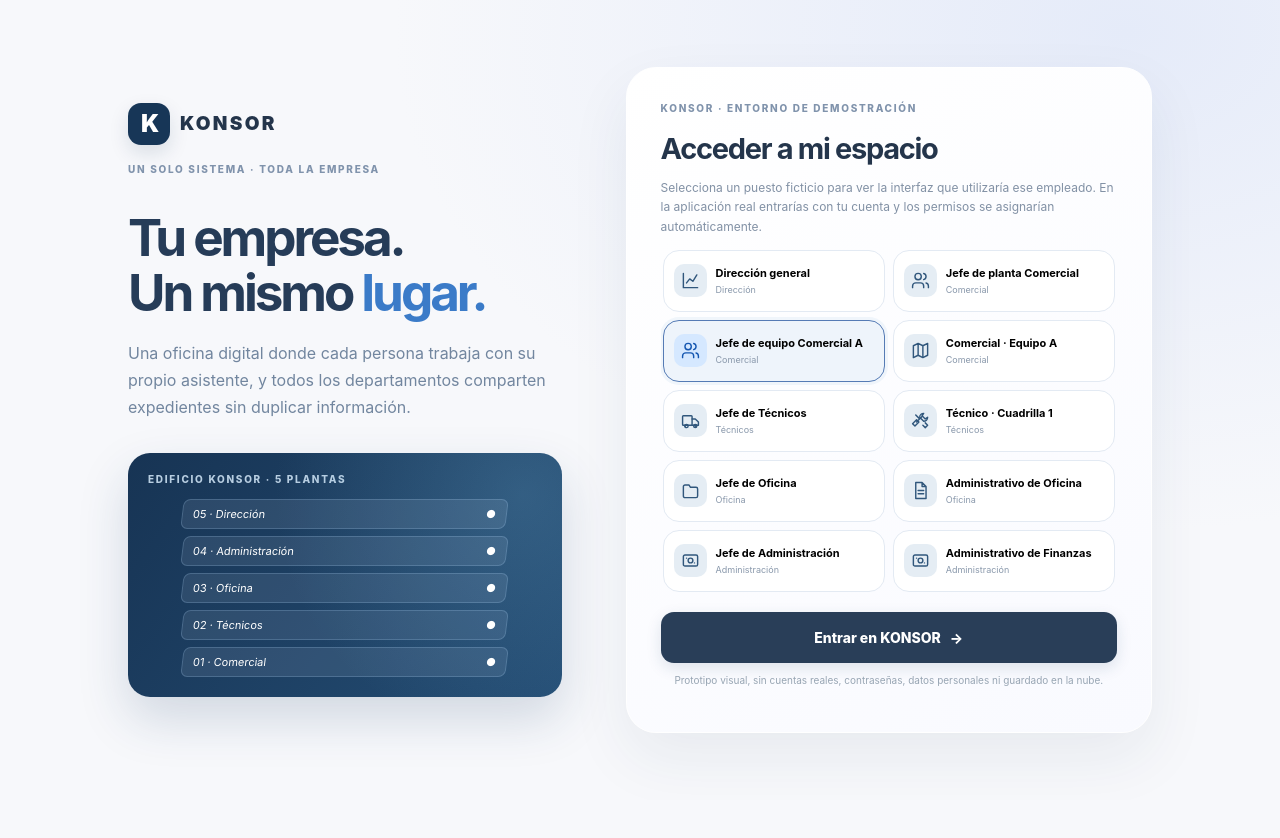
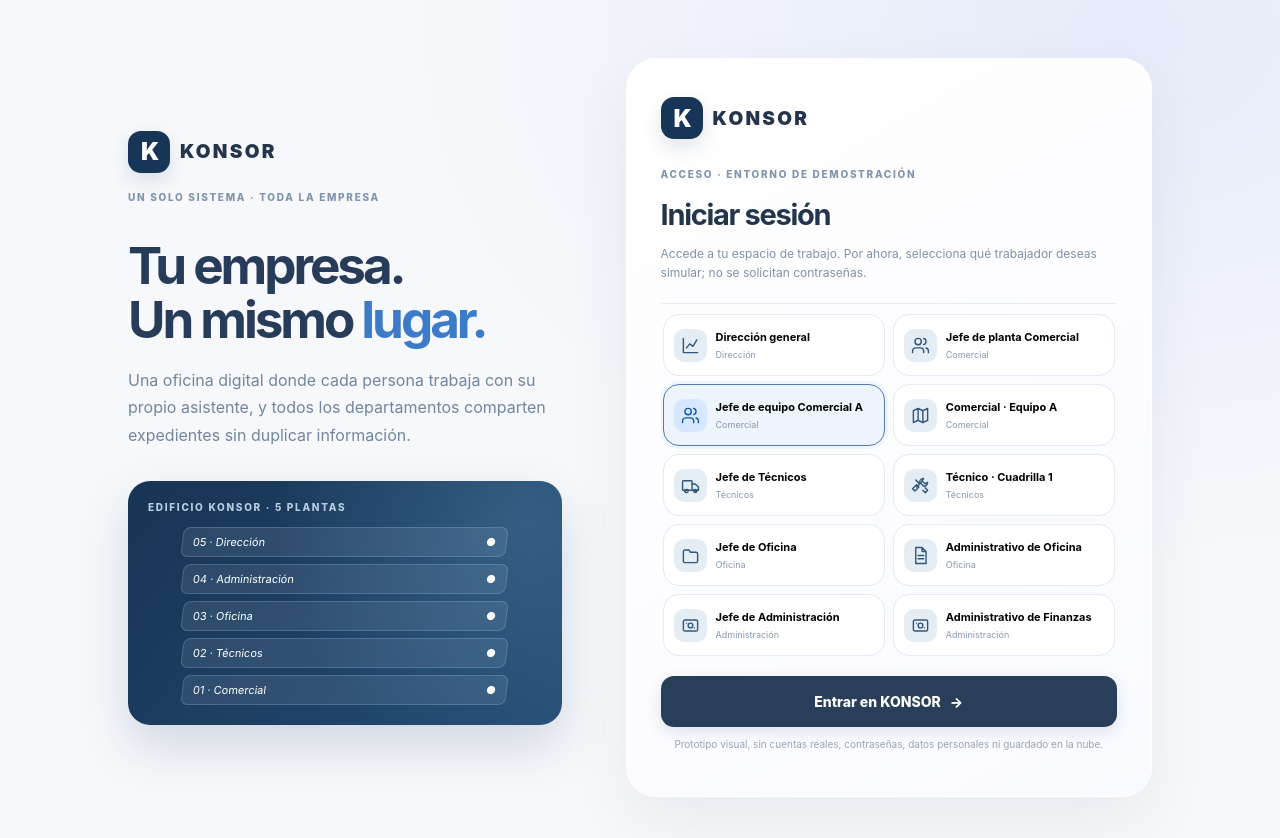
Before and after one commit to arangurenandrei-dotcom/GPS-, a plain HTML site: page konsor-laboratorio/crm-interfaz/index.html in a window 1280 px wide. Before the commit the page ends 800 px from the top, so only its background shows below. Drawn offline with Linux system fonts and the light colour scheme.

Commit message:
Alinear el inicio de sesión demostrativo con la estética de KONSOR comercial

```diff
--- a/konsor-laboratorio/crm-interfaz/index.html
+++ b/konsor-laboratorio/crm-interfaz/index.html
@@ -74,7 +74,7 @@ body.kn-home .topbar{display:none}body.kn-home .bottomnav{display:none}
  .kn-guidehead{margin-top:4px}
  .modalbody{padding:19px 18px}
 }
-</style>
+@media(max-width:850px){.auth-intro{display:none}#auth{display:flex;min-height:100dvh;align-items:center;justify-content:center;padding:24px 16px}.auth-box{max-width:520px;padding:27px 20px 19px;border-radius:30px;box-shadow:0 20px 70px #1e375c16}.auth-roles{max-height:55dvh}.auth-box h2{font-size:29px}}</style>
 </head>
 <body>
 <div id="auth">
@@ -86,9 +86,11 @@ body.kn-home .topbar{display:none}body.kn-home .bottomnav{display:none}
 <div class="preview"><div class="eyebrow" style="color:#b8cee1">EDIFICIO KONSOR · 5 PLANTAS</div><div class="floors"><div><span>05 · Dirección</span><span>●</span></div><div><span>04 · Administración</span><span>●</span></div><div><span>03 · Oficina</span><span>●</span></div><div><span>02 · Técnicos</span><span>●</span></div><div><span>01 · Comercial</span><span>●</span></div></div></div>
 </section>
 <section class="card auth-box">
-<div class="eyebrow">KONSOR · ENTORNO DE DEMOSTRACIÓN</div>
-<h2>Acceder a mi espacio</h2>
-<p>Selecciona un puesto ficticio para ver la interfaz que utilizaría ese empleado. En la aplicación real entrarías con tu cuenta y los permisos se asignarían automáticamente.</p>
+<div class="logo" style="margin:4px 0 29px"><div class="logo-mark">K</div>KONSOR</div>
+<div class="eyebrow">ACCESO · ENTORNO DE DEMOSTRACIÓN</div>
+<h2>Iniciar sesión</h2>
+<p>Accede a tu espacio de trabajo. Por ahora, selecciona qué trabajador deseas simular; no se solicitan contraseñas.</p>
+<div style="height:1px;background:#e7ebf2;margin:21px 0 8px"></div>
 <div id="roleChoices" class="auth-roles"></div>
 <div class="auth-foot"><button class="primary" id="enter">Entrar en KONSOR <span aria-hidden="true">→</span></button><p>Prototipo visual, sin cuentas reales, contraseñas, datos personales ni guardado en la nube.</p></div>
 </section>
```
